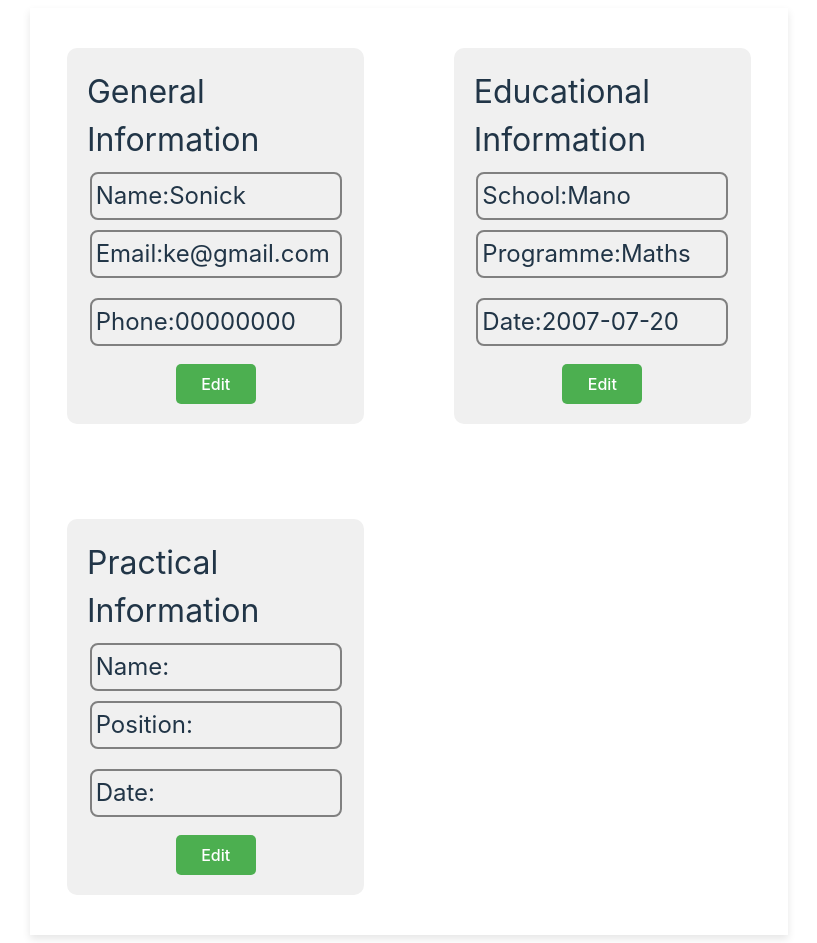
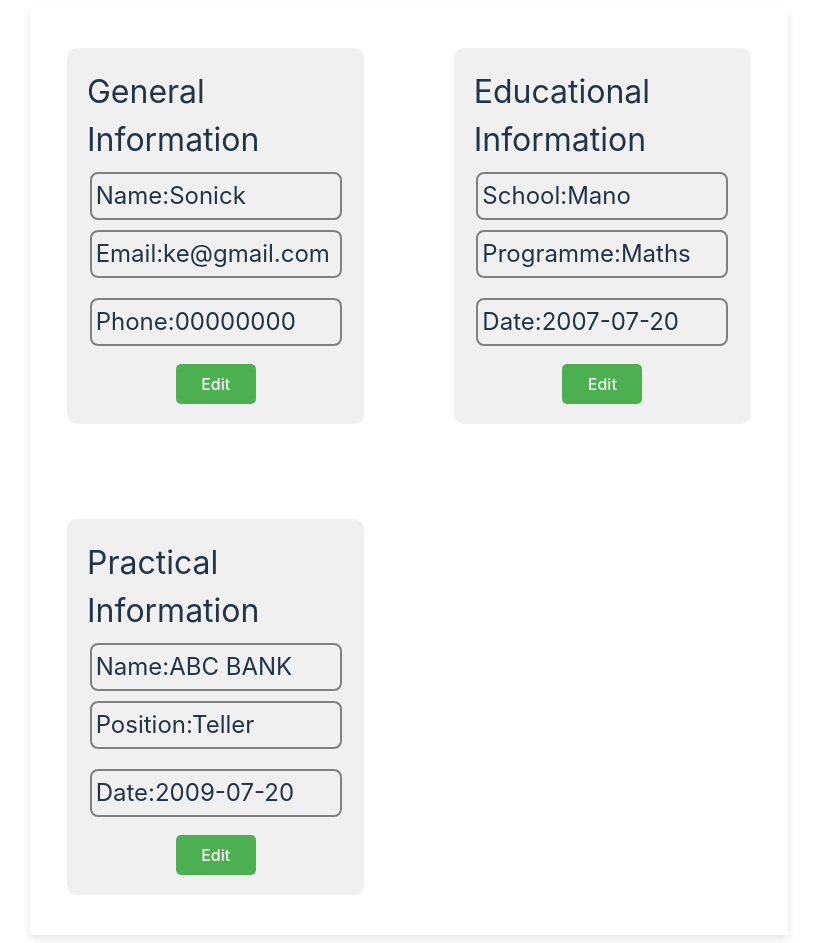
Before and after one commit to Sonickmumba/cv_app, a React (Vite) app: page / in a window 1280 px wide. Shown: the whole page, without its empty margins (231-1048 px from the left). Built offline with nearby package versions, Linux system fonts and the light colour scheme.

Commit message:
Update PracticalExp.js

```diff
--- a/src/components/practicalExp/PracticalExp.jsx
+++ b/src/components/practicalExp/PracticalExp.jsx
@@ -1,45 +1,77 @@
-import { useState } from 'react';
+import { useEffect, useState } from 'react';
 import '../../App.css';
 
-const GeneralInfo = () => {
-  const [name, setName] = useState('');
-  const [position, setPosition] = useState('');
-  const [date, setDate] = useState('');
-  const [submit, setSubmit] = useState(true);
+const EducationExp = () => {
+  const [submits, setSubmits] = useState(true);
+
+  const [practicalExp, setPracticalExp] = useState({
+    name: 'ABC BANK',
+    position: 'Teller',
+    date: '2009-07-20',
+  });
+
+  const handleChange = (e) => {
+    e.preventDefault();
+    const { name, value } = e.target;
+    setPracticalExp({
+      ...practicalExp,
+      [name]: value,
+    });
+  };
+
+  const handleSubmit = (e) => {
+    e.preventDefault();
+    const newPracticalInfo = {
+      id: new Date().getTime(),
+      schoolName: practicalExp.schoolName,
+      titleStudy: practicalExp.titleStudy,
+      date: practicalExp.date,
+    };
+    localStorage.setItem('educationInfo', JSON.stringify(newPracticalInfo));
+    setSubmits(true);
+  };
+
+  useEffect(() => {
+    const data = JSON.parse(localStorage.getItem('educationInfo')) || [];
+    if (data.length > 0) {
+      const latestData = data[data.length - 1];
+      setPracticalExp(latestData);
+    }
+  }, [submits]);
 
   return (
     <div className="container">
       <div className="info-section">
-        {submit ? (
+        {submits ? (
           <>
             <div className="display-main-container">
               <p className="title-p">Practical Information</p>
-              <div className="display-div">
+              <div className="display-div" key={practicalExp.id}>
                 <div id="info">
                   Name:
-                  {name}
+                  {practicalExp.name}
                 </div>
                 <div className="info">
                   Position:
-                  {position}
+                  {practicalExp.position}
                 </div>
                 <div className="info">
                   Date:
-                  {date}
+                  {practicalExp.date}
                 </div>
               </div>
-              <button className="edit-button" type="submit" onClick={() => { setSubmit(false); }}>Edit</button>
+              <button className="edit-button" type="submit" onClick={() => { setSubmits(false) }}>Edit</button>
             </div>
           </>
         ) : (
           <>
-            <form className="form-container" onSubmit={() => { setSubmit(true); }}>
+            <form className="form-container" onSubmit={handleSubmit}>
               <div className="input-div">
-                <input type="text" value={name} onChange={(e) => setName(e.target.value)} placeholder="Name" required />
-                <input type="text" value={position} onChange={(e) => setPosition(e.target.value)} placeholder="Position" required />
-                <input type="date" value={date} onChange={(e) => setDate(e.target.value)} placeholder="Date" required />
+                <input type="text" name="name" value={practicalExp.name} onChange={handleChange} required />
+                <input type="text" name="position" value={practicalExp.position} onChange={handleChange} required />
+                <input type="date" name="date" value={practicalExp.date} onChange={handleChange} required />
               </div>
-              <button className="submit-button" type="submit">Submit</button>
+              <button className="submit-button" type="submit" onClick={() => { setSubmits(false) }}>Submit</button>
             </form>
           </>
         )}
@@ -48,4 +80,4 @@ const GeneralInfo = () => {
   );
 };
 
-export default GeneralInfo;
+export default EducationExp;
```
